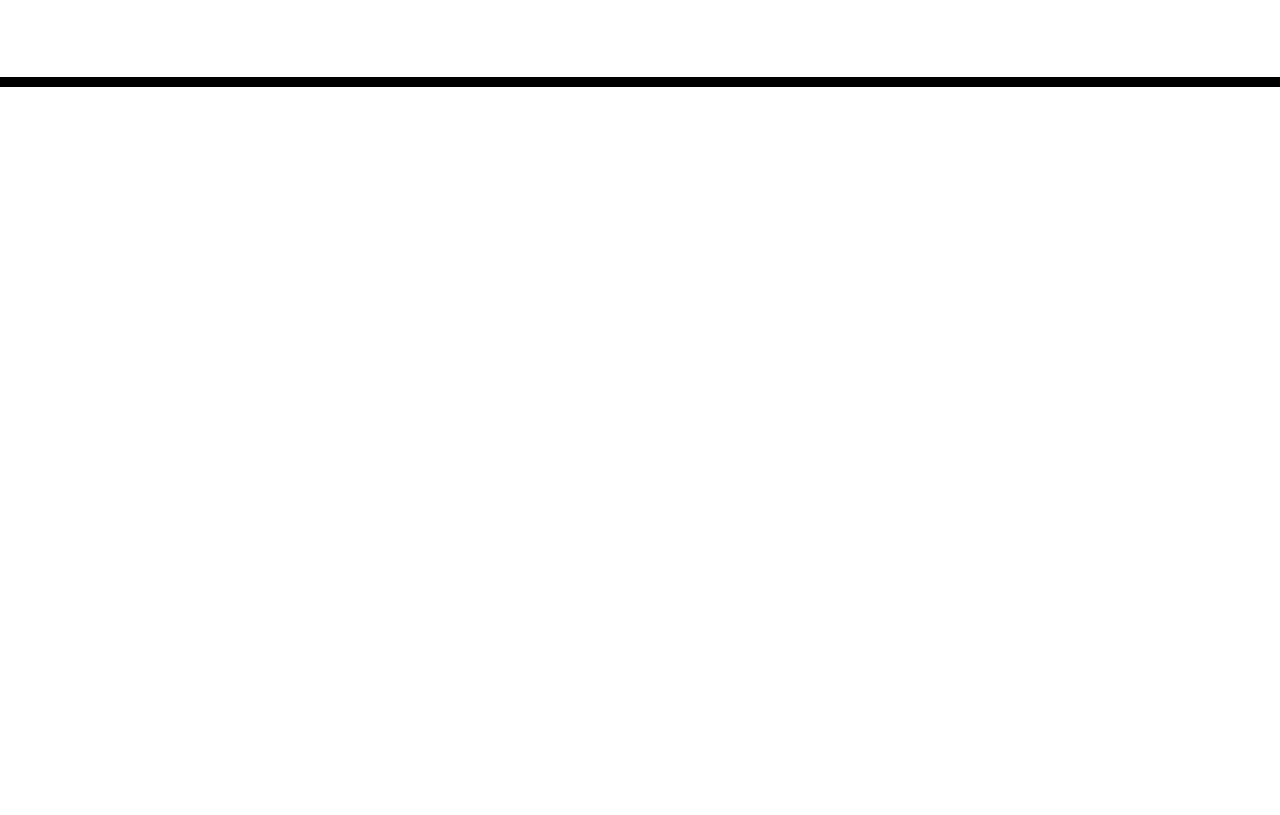
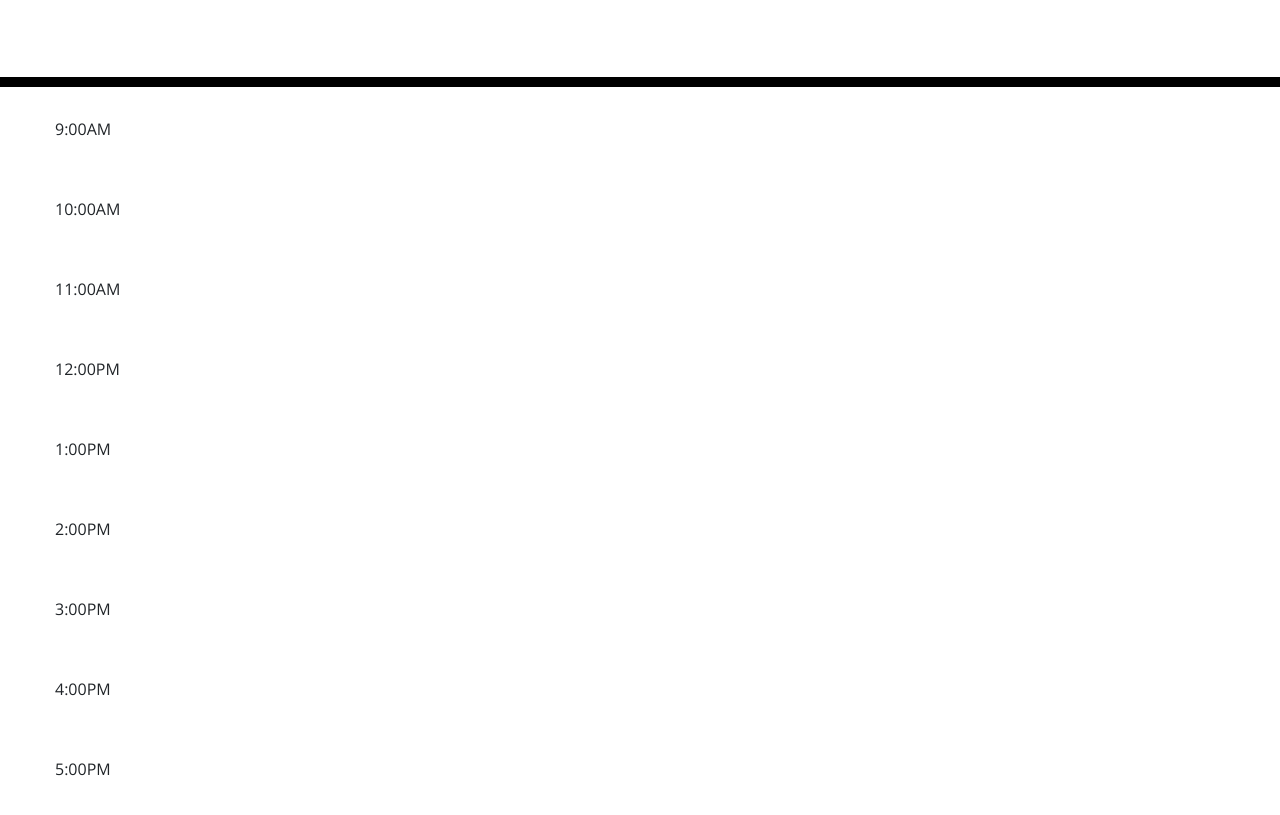
Before and after one commit to Garendemirdogen/friendly-octo-spork, a plain HTML site: page index.html in a window 1280 px wide. Shown: the part 181-996 px from the top of the page. Before the commit the page ends 800 px from the top, so only its background shows below. Drawn offline with nearby package versions, Linux system fonts and the light colour scheme.

Commit message:
add row classes and time slot text

```diff
--- a/index.html
+++ b/index.html
@@ -30,6 +30,42 @@
     </header>
     <div class="container">
       <!-- Timeblocks go here -->
+      <div class="row">
+        <div class="row">9:00AM</div>
+      </div>
+
+      <div class="row">
+        <div class="row">10:00AM</div>
+      </div>
+
+      <div class="row">
+        <div class="row">11:00AM</div>
+      </div>
+
+      <div class="row">
+        <div class="row">12:00PM</div>
+      </div>
+
+      <div class="row">
+        <div class="row">1:00PM</div>
+      </div>
+
+      <div class="row">
+        <div class="row">2:00PM</div>
+      </div>
+
+      <div class="row">
+        <div class="row">3:00PM</div>
+      </div>
+
+      <div class="row">
+        <div class="row">4:00PM</div>
+      </div>
+
+      <div class="row">
+        <div class="row">5:00PM</div>
+      </div>
+
     </div>
 
     <script src="https://code.jquery.com/jquery-3.4.1.min.js"></script>
```
